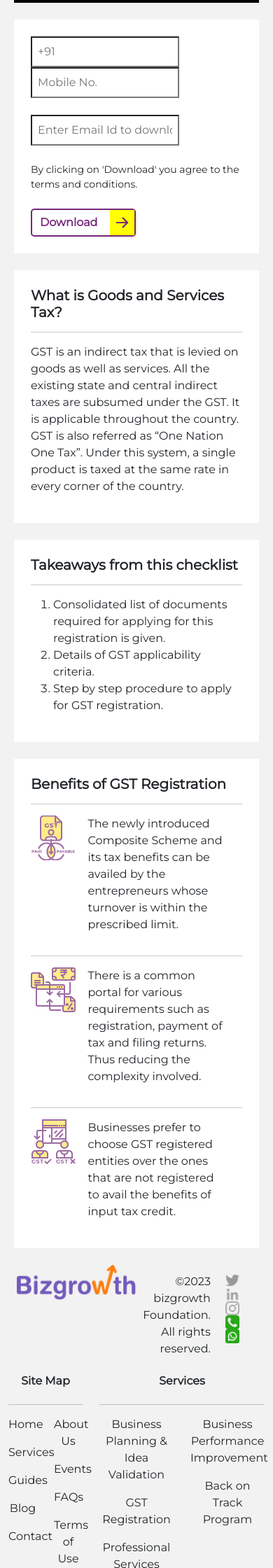
After one commit to falgunidable/bizgrowth-project, a PHP site: page /gst_checklist in a window 390 px wide; the page is wider, and only the part inside the window is pictured. The commit adds this page. Shown: the part 1204-3444 px from the top of that part at 70% size. Run offline with PHP 8.4, Linux system fonts and the light colour scheme.

Commit message:
added gst_checklist page and made a few changes to the existing files

```diff
--- a/Navbar/nav.php
+++ b/Navbar/nav.php
@@ -14,6 +14,10 @@
             crossorigin="anonymous"></script>
         <meta name="viewport" content="width=device-width, initial-scale=1">
             <style>
+                @import url('https://fonts.googleapis.com/css2?family=Montserrat&display=swap');
+                *{
+                    font-family:  'Montserrat', Fallback, sans-serif;
+                }
                 .navBg {
                     box-shadow: 2px 3px 2px #888888;
                     padding: 10px;
@@ -153,7 +157,7 @@
                                     </ul>
                                 </li>
                                 <li class="nav-item">
-                                <a class="nav-link" href="#">
+                                <a class="nav-link" href="login">
                                     <b style="color:#6348b5;important!">Log In | Sign Up</b>
                                 </a>
                                 </li>
--- /dev/null
+++ b/gst_checklist.php
@@ -0,0 +1,155 @@
+<?php
+include('Navbar/nav.php');
+?>
+<style>
+    .go {
+	width: 150px;
+	height: 40px;
+	cursor: pointer;
+	display: flex;
+	align-items: center;
+	border: 2px solid #76287C;
+	border-radius: 5px;
+	box-shadow: 1px 1px 3px rgba(0,0,0,0.15);
+	background: none;
+    }
+
+    .go .text {
+        transform: translateX(5px);
+        color: #76287C;
+        font-weight: bold;
+    }
+
+    .go .icon {
+        position: absolute;
+        border:none;
+        transform: translateX(105px);
+        height: 36px;
+        width: 35px;
+        display: flex;
+        align-items: center;
+        justify-content: center;
+    background-color: yellow;
+    }
+
+    .go svg {
+        width: 15px;
+        fill: #76287C;
+    font-weight: bold;
+    }
+
+    .go:hover svg {
+        fill: white;
+    }
+
+    .go:hover .icon {
+    width: 35px;
+        border-left: none;
+        background-color:purple;
+        transform: translateX(105px);
+    }
+</style>
+<body style="background-color:#f2f2f2">
+<div class="container" style="padding:50px 20px 0 20px">
+  <div class="row">
+    <div class="col-md-8">
+        <div style="background-color:lightblue;">
+            <h1 style="font-size:50px;" class="p-5 fst-italic"><b>GST<br/> REGISTRATION<br/> Checklist</b></h1>
+        </div><br/>
+        <div style="border:5px solid black"><iframe src="./assets/gst_checklist.pdf#toolbar=0" width="100%" height="760px"></iframe></div>
+        <br/>
+        <div class="bg-white p-4">
+           <div class="row">
+                <div>
+                    <input class="col-sm-1 p-2 border-2" placeholder="+91" />
+                    <input placeholder="Mobile No." class="p-2 col-sm-10 border-2"/>
+                </div>
+           </div><br/>
+            <input placeholder="Enter Email Id to download" class="p-2 col-sm-11 border-2"/>
+           <br/><br/>
+           <small>By clicking on 'Download' you agree to the terms and conditions.</small><br/><br/>
+            <div>
+                <button class="go">
+                <span class='text'>Download</span>
+                <svg
+                    xmlns="http://www.w3.org/2000/svg"
+                    width="16"
+                    height="16"
+                    fill="currentColor"
+                    class="icon bi bi-arrow-right-short"
+                    viewBox="0 0 16 16">
+                    <path
+                        fill-rule="evenodd"
+                        d="M4 8a.5.5 0 0 1 .5-.5h5.793L8.146 5.354a.5.5 0 1 1 .708-.708l3 3a.5.5 0 0 1 0 .708l-3 3a.5.5 0 0 1-.708-.708L10.293 8.5H4.5A.5.5 0 0 1 4 8z"/>
+                </svg>
+                </button>
+            </div>
+        </div><br/>
+    </div>
+    <div class="col-md-4">
+        <div class="p-4 bg-white">
+            <h5><b>What is Goods and Services Tax?</b></h5>
+            <hr/>
+            <p>
+            GST is an indirect tax that is levied on goods as well as services. All the existing state and
+            central indirect taxes are subsumed under the GST. It is applicable throughout the country.
+            GST is also referred as “One Nation One Tax”. Under this system, a single product is taxed
+            at the same rate in every corner of the country.
+            </p>
+        </div>
+        <br/>
+        <div>
+            <div class="p-4 bg-white">
+                <h5><b>Takeaways from this checklist</b></h5>
+                <hr/>
+                <ol>
+                    <li>Consolidated list of documents required for applying for this registration is given.</li>
+                    <li>Details of GST applicability criteria.</li>
+                    <li>Step by step procedure to apply for GST registration.</li>
+                </ol>
+            </div>
+        </div>
+        <br/>
+        <div>
+            <div class="p-4 bg-white">
+                <h5><b>Benefits of GST Registration</b></h5>
+                <hr/>
+                <div class="row">
+                    <div class="col-3">
+                        <img src="./images/check_1.png" />
+                    </div>
+                    <div class="col-8">
+                        <p>The newly introduced Composite Scheme and its tax benefits can be availed by the entrepreneurs
+                            whose turnover is within the prescribed limit.
+                        </p>
+                    </div>
+                </div><hr/>
+                <div class="row">
+                    <div class="col-3">
+                        <img src="./images/check_2.png" />
+                    </div>
+                    <div class="col-8">
+                        <p>There is a common portal for various requirements such as registration, payment of tax and filing returns.
+                            Thus reducing the complexity involved.
+                        </p>
+                    </div>
+                </div><hr/>
+                <div class="row">
+                    <div class="col-3">
+                        <img src="./images/check_3.png" />
+                    </div>
+                    <div class="col-8">
+                        <p>Businesses prefer to choose GST registered entities over the ones that are not registered to avail
+                            the benefits of input tax credit.
+                        </p>
+                    </div>
+                </div>
+            </div>
+        </div>
+    </div>
+  </div>
+</div>
+</body>
+<?php
+include('Footer/footer.php');
+?>
--- a/gst_register.php
+++ b/gst_register.php
@@ -5,6 +5,9 @@ include('Navbar/nav.php');
     @import url('https://fonts.googleapis.com/css2?family=Montserrat&display=swap');
     *{
         font-family: 'Montserrat', sans-serif;
+    }
+    a, a:hover{
+      color: black;
     }
     .circle {
         border-radius: 50%;
@@ -138,10 +141,12 @@ include('Navbar/nav.php');
   <div class="container">
     <div class="row">
       <div class="col-sm">
+        <a href="gst_checklist">
           <div class="d-flex justify-content-center">
             <div class="circle shadow"><img src="./images/list.png" /></div>
           </div><br/>
           <h6>Checklist</h6>
+        </a>
       </div>
       <div class="col-sm">
           <div class="d-flex justify-content-center ">
--- a/index.php
+++ b/index.php
@@ -5,7 +5,7 @@ include('Carosel/carosel.php');
 <script src='https://kit.fontawesome.com/a076d05399.js' crossorigin='anonymous'></script>
 <link rel="stylesheet" href="./styles/style.css"/>
 <title>Bizgrowthh</title>
-<body class="example">
+<body class="">
 <div class="topImg">
   <div id="topContainer">
     <div id="outerCont">
```
Also changed, not shown: login.php (added, +148 -0 lines), images/check_1.png (added), images/check_2.png (added), images/check_3.png (added), 1 other file. Lines whose indentation alone changed are shown as unchanged.
